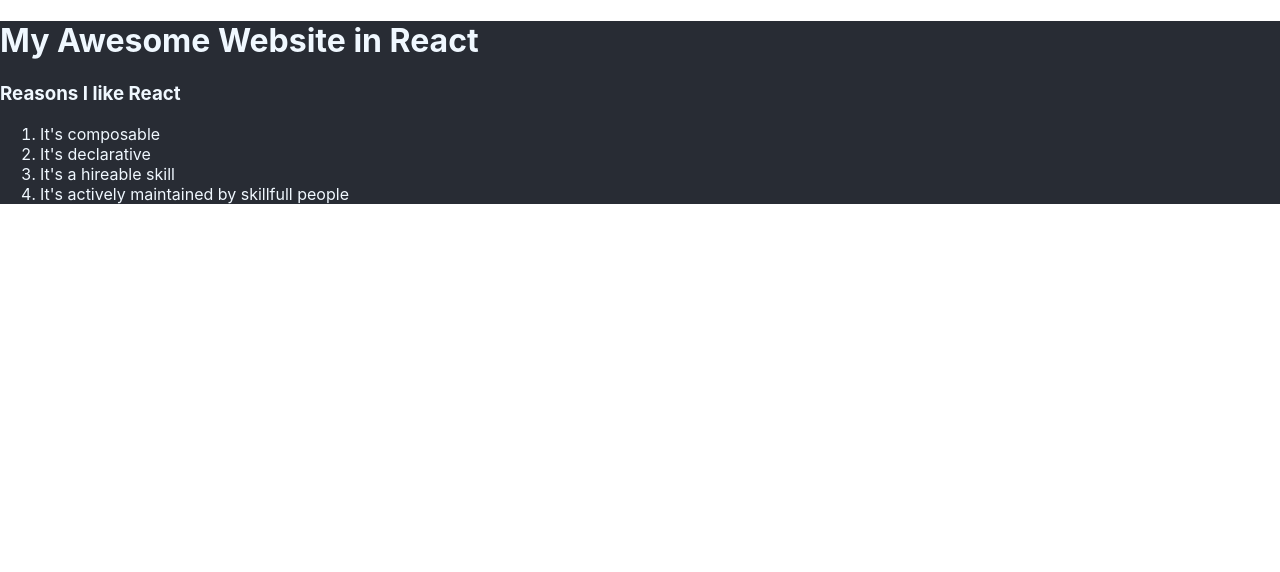
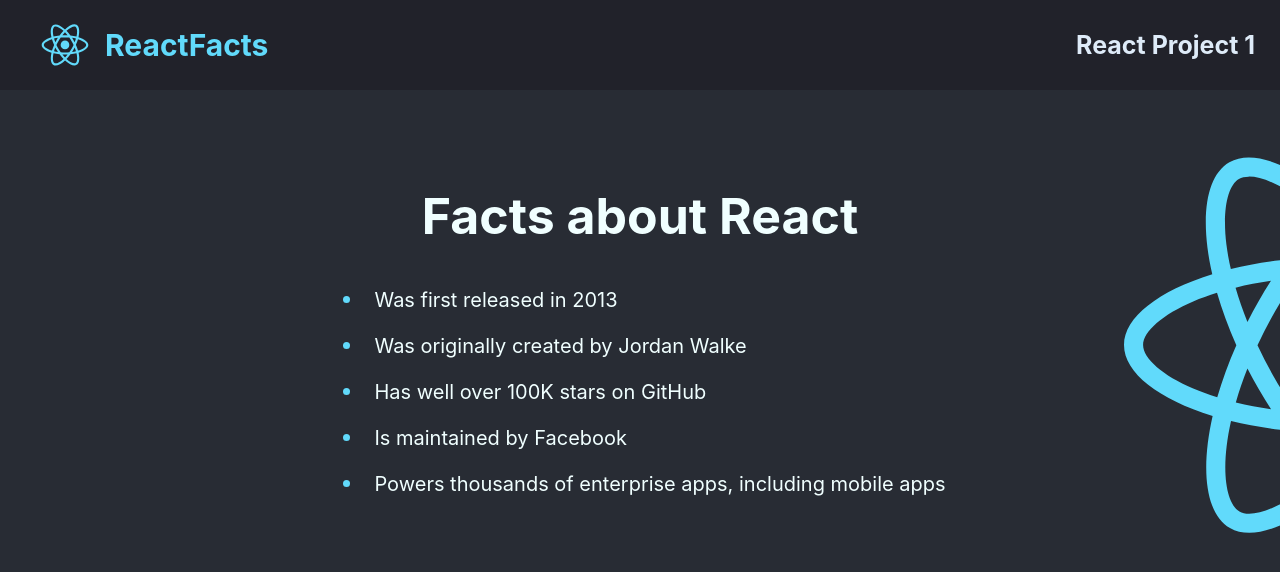
Before and after one commit to accodes21/First_React_Prj, a React (Create React App) app: page / in a window 1280 px wide. Shown: the top 572 px of the page. Built offline with nearby package versions, Linux system fonts and the light colour scheme.

Commit message:
First React Project

```diff
--- a/src/App.css
+++ b/src/App.css
@@ -1,4 +1,62 @@
-.container{
+*{
+  margin: 0;
+  /* padding: 0; */
+  box-sizing: border-box;
+}
+
+body{
   background-color: #282c34;
-  color: aliceblue;
+  color: azure;
+  min-height: 100vh;
 }
+
+nav{
+  display: flex;
+  align-items: center;
+  background-color: #21222A;
+  padding: 20px 25px;
+  height: 90px;
+}
+
+nav > .nav-head{
+  margin-right: auto;
+  color: #61DAFB;
+  font-size: 30px;
+}
+
+.nav-img{
+  width: 80px;
+}
+
+nav > .title{
+  font-size: 25px;
+  color: #DEEBF8;
+}
+
+main{
+  padding: 6rem 4rem;
+  display: flex;
+  justify-content: center;
+  align-items: center;
+  flex-direction: column;
+  background-image: url(./logo.svg);
+  background-repeat: no-repeat;
+  background-position:76vw;
+  /* filter: grayscale(1); */
+  backdrop-filter: opacity(0.4);
+}
+
+h1{
+  margin-bottom: 30px;
+  font-size: 50px;
+}
+
+ul li{
+  padding: 10px;
+  font-size: 20px;
+}
+
+ul li::marker{
+  color: #61DAFB;
+  font-size: 22px;
+}
--- a/src/App.js
+++ b/src/App.js
@@ -1,17 +1,42 @@
+// import logo from './logo.svg';
 import './App.css';
-function App() {
+import Main from "./components/Main"
+import Navbar from "./components/Navbar"
+
+// function Navbar(){
+//   return (
+//     <>
+//         <nav>
+//         <img src={logo} className="nav-img" alt="" />
+//         <h3 className="nav-head">ReactFacts</h3>
+//         <h4 className="title">React Project 1</h4>
+//         </nav>
+//         </>
+//   )
+// }
+
+// function Main(){
+//   return (
+//       <>
+//       <div className="container">
+//           <h1>Fact About React</h1>
+//           <ul>
+//               <li>Was first released in 2013</li>
+//               <li>Was originally created by Jordan Walke</li>
+//               <li>Has well over 100K stars on GitHub</li>
+//               <li>Is maintained by Facebook</li>
+//               <li>Powers thousands of enterprise apps, including mobile apps</li>
+//           </ul>
+//       </div>
+//       </>
+//   )
+// }
+
+function App(){
   return (
     <>
-    <div className='container'>
-      <h1>My Awesome Website in React</h1>
-      <h3>Reasons I like React</h3>
-      <ol>
-        <li>It's composable</li>
-        <li>It's declarative</li>
-        <li>It's a hireable skill</li>
-        <li>It's actively maintained by skillfull people</li>
-      </ol>
-    </div>
+    <Navbar/>
+    <Main/>
     </>
   );
 }
```
